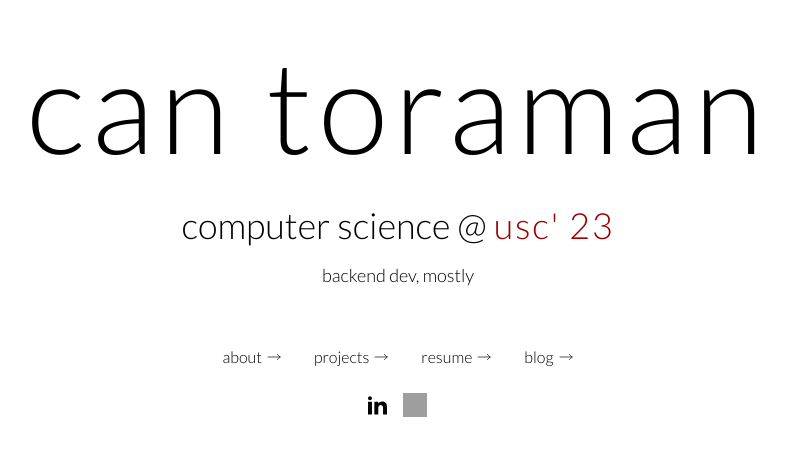
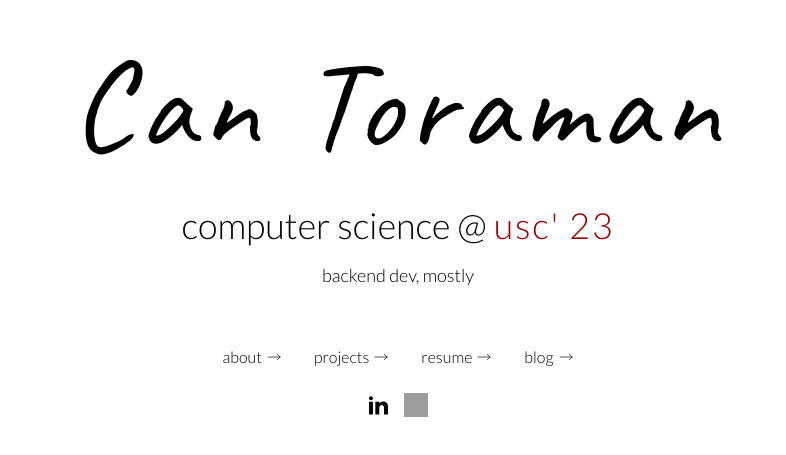
Before and after one commit to rrzhang139/richardzhang.com, a Next.js app: page / in a window 1280 px wide. Shown: the part 171-626 px from the top of the page, without its empty margins (242-1028 px from the left). Built offline with nearby package versions, Linux system fonts and the light colour scheme; grey boxes are pictures that could not be loaded.

Commit message:
update to homepage

```diff
--- a/pages/index.js
+++ b/pages/index.js
@@ -8,8 +8,11 @@ export default function Home() {
     <div>
       <div className='h-screen flex flex-col justify-center font-light'>
         <nav className='m-auto h-screen flex flex-col justify-center'>
-          <h1 className='text-7xl sm:text-9xl tracking-wider text-center'>
-            can toraman
+          <h1
+            className='text-7xl sm:text-9xl tracking-wider text-center'
+            style={{ fontFamily: "Caveat" }}
+          >
+            Can Toraman
           </h1>
           <div className='text-center pt-2'>
             <p className='text-center pt-7 pb-4 text-4xl'>
--- a/styles/fonts.css
+++ b/styles/fonts.css
@@ -1 +1,2 @@
 @import url("https://fonts.googleapis.com/css2?family=Lato:ital,wght@0,100;0,300;0,400;0,700;0,900;1,100;1,300;1,400;1,700;1,900&display=swap");
+@import url("https://fonts.googleapis.com/css2?family=Caveat&display=swap");
```
